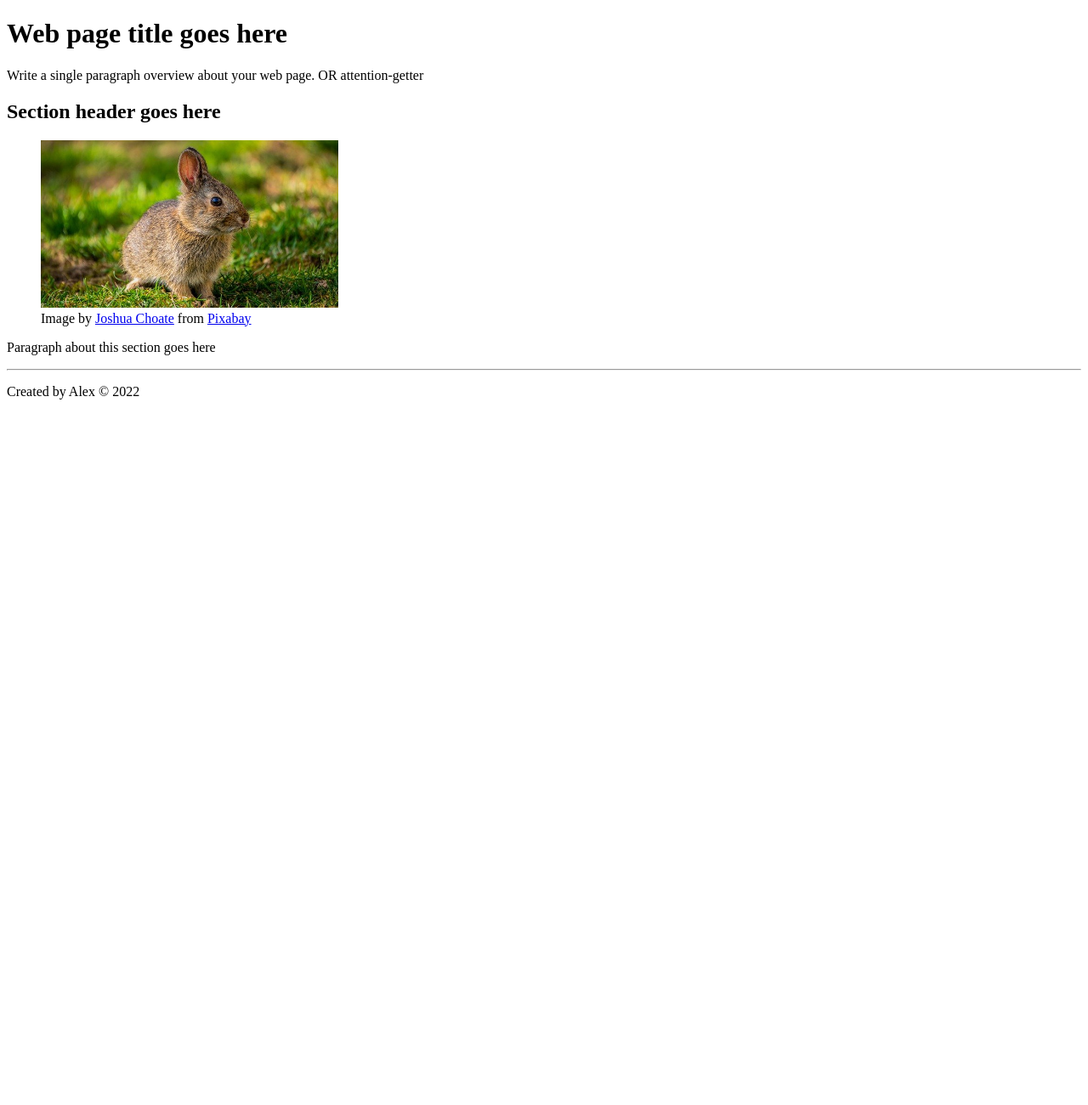
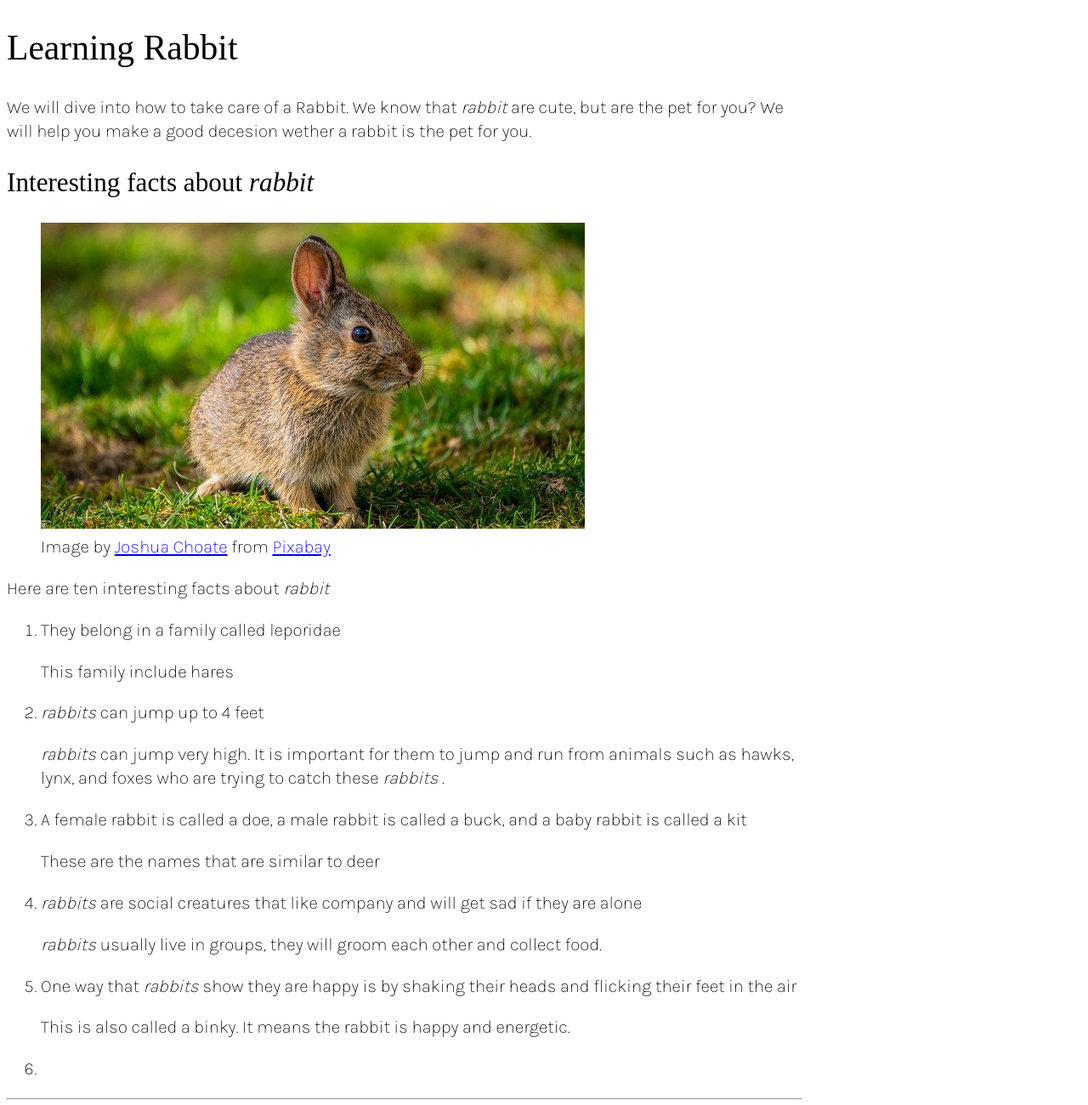
Before and after one commit to Alex7365/Webpage-project, a plain HTML site: page index.html in a window 1280 px wide. Shown: the top 1300 px of the page at 85% size. Before the commit the page ends 800 px from the top, so only its background shows below. Drawn offline with Linux system fonts and the light colour scheme.

Commit message:
adding styles

```diff
--- a/index.html
+++ b/index.html
@@ -4,21 +4,52 @@
     <meta charset="UTF-8">
     <meta http-equiv="X-UA-Compatible" content="IE=edge">
     <meta name="viewport" content="width=device-width, initial-scale=1.0">
-    <title>Document</title>
+    <title>Rabbits</title>
+    <link rel="preconnect" href="https://fonts.googleapis.com">
+    <link rel="preconnect" href="https://fonts.gstatic.com" crossorigin>
+    <link href="https://fonts.googleapis.com/css2?family=Karla:wght@200&family=Spectral:wght@200&display=swap" rel="stylesheet">
+    <style>
+        body {
+            font-family: 'Karla', sans-serif;
+            font-size: 130%;
+            line-height: 1.35;
+            color: #030101;
+            background-color: #ffffff;
+      }
+      h1,h2,h3 {
+        font-family: 'Spectral', serif;
+        font-weight: 400;
+      }
+      header, main, footer {
+          width: 45em;
+      }
+    </style>
 </head>
 <body>
     <header>
-        <h1>Web page title goes here</h1>
+        <h1>Learning Rabbit</h1>
         <!-- put website branding (logo & name) below -->
-        <p>Write a single paragraph overview about your web page. OR attention-getter</p>
+        <p>We will dive into how to take care of a Rabbit. We know that <em> rabbit </em> are cute, but are the pet for you? We will help you make a good decesion wether a rabbit is the pet for you.</p>
     </header>
     <main>
-    <h2>Section header goes here</h2>
+    <h2>Interesting facts about <em> rabbit </em></h2>
     <figure>
-    <img src="images/bunny-gbb269c5c4_640.jpg" alt="Image of a brown bunny" width="350">
-    <figcaption>Image by <a href="https://pixabay.com/es/users/jatocreate-5529266/?utm_source=link-attribution&amp;utm_medium=referral&amp;utm_campaign=image&amp;utm_content=5014814">Joshua Choate</a> from <a href="https://pixabay.com/es/?utm_source=link-attribution&amp;utm_medium=referral&amp;utm_campaign=image&amp;utm_content=5014814">Pixabay</a></figcaption>
+        <img src="images/bunny-g644e8ebec_640.jpg" alt="Brown bunny on green grass">
+        <figcaption>Image by <a href="https://pixabay.com/es/users/jatocreate-5529266/?utm_source=link-attribution&amp;utm_medium=referral&amp;utm_campaign=image&amp;utm_content=5014814">Joshua Choate</a> from <a href="https://pixabay.com/es/?utm_source=link-attribution&amp;utm_medium=referral&amp;utm_campaign=image&amp;utm_content=5014814">Pixabay</a></figcaption>
     </figure>
-    <p>Paragraph about this section goes here</p>
+    <p>Here are ten interesting facts about <em> rabbit </em></p>
+    <ol>
+        <li>They belong in a family called leporidae</li><p>This family include hares</p>
+        <li><em> rabbits </em> can jump up to 4 feet</li>
+        <p><em> rabbits </em> can jump very high. It is important for them to jump and run from animals such as hawks, lynx, and foxes who are trying to catch these <em> rabbits </em>.</p>
+        <li>A female rabbit is called a doe, a male rabbit is called a buck, and a baby rabbit is called a kit</li>
+        <p>These are the names that are similar to deer</p>
+        <li><em> rabbits </em> are social creatures that like company and will get sad if they are alone</li>
+        <p><em> rabbits </em> usually live in groups, they will groom each other and collect food.</p>
+        <li>One way that <em> rabbits </em> show they are happy is by shaking their heads and flicking their feet in the air</li>
+        <p>This is also called a binky. It means the rabbit is happy and energetic.</p>
+        <li></li>
+    </ol>
     <hr>
     </main>
     <footer>
```
Also changed, not shown: Images/bunny-g644e8ebec_640.jpg (renamed from Images/bunny-gbb269c5c4_640.jpg), Images/shark-g38e0f6f20_640.jpg (deleted).
